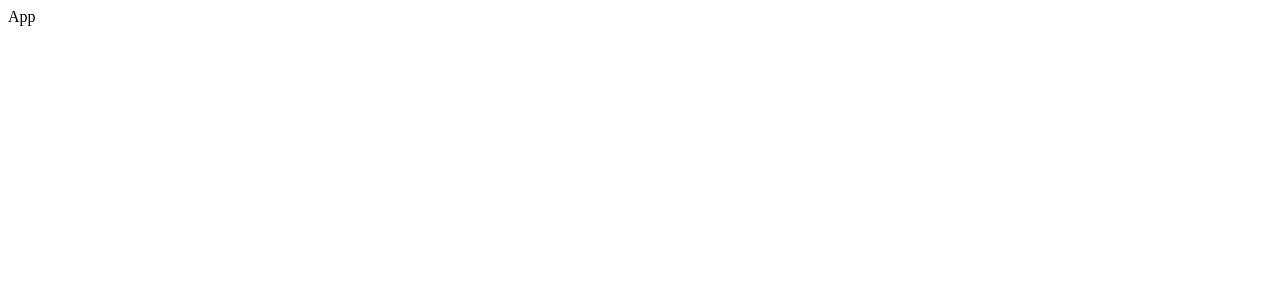
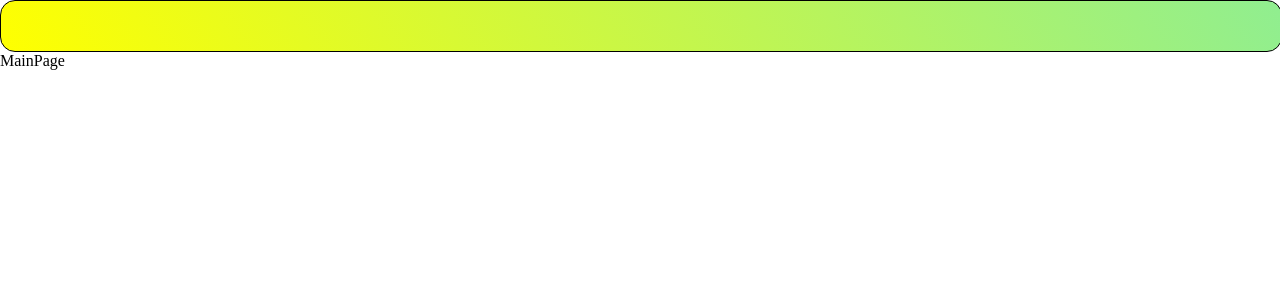
Before and after one commit to Castor1983/react_lessons, a React (Create React App) app: page / in a window 1280 px wide. Shown: the top 300 px of the page. Built offline with nearby package versions, Linux system fonts and the light colour scheme.

Commit message:
first commit

```diff
--- a/package.json
+++ b/package.json
@@ -9,6 +9,8 @@
     "axios": "^1.4.0",
     "react": "^18.2.0",
     "react-dom": "^18.2.0",
+    "react-router": "^6.14.2",
+    "react-router-dom": "^6.14.2",
     "react-scripts": "5.0.1",
     "web-vitals": "^2.1.4"
   },
--- a/src/App.js
+++ b/src/App.js
@@ -1,9 +1,11 @@
+import {MainPage} from "./components/MainPage/MainPage";
+
 const App = () => {
 
     return (
         <>
 
-            App
+            <MainPage/>
         </>
     );
 };
--- /dev/null
+++ b/src/components/AppLayout/AppLayout.js
@@ -0,0 +1,14 @@
+import React from 'react';
+import {Navbar} from "../Navbar/Navbar";
+import {Outlet} from "react-router";
+
+const AppLayout = () => {
+    return (
+        <div>
+            <Navbar/>
+            <Outlet/>
+        </div>
+    );
+};
+
+export {AppLayout};
--- /dev/null
+++ b/src/components/MainPage/MainPage.js
@@ -0,0 +1,11 @@
+import React from 'react';
+
+const MainPage = () => {
+    return (
+        <div>
+            MainPage
+        </div>
+    );
+};
+
+export {MainPage};
--- /dev/null
+++ b/src/components/Navbar/Navbar.js
@@ -0,0 +1,11 @@
+import React from 'react';
+import style from './Navbar.module.css'
+const Navbar = () => {
+    return (
+        <div className={style.navbar}>
+
+        </div>
+    );
+};
+
+export {Navbar};
--- /dev/null
+++ b/src/components/Navbar/Navbar.module.css
@@ -0,0 +1,11 @@
+body {
+    margin: 0;
+}
+.navbar{
+    width: 100%;
+    height: 50px;
+    background: linear-gradient(60deg, yellow, lightgreen);
+    border: 1px solid black;
+    border-radius: 15px;
+    color: blue;
+}
--- /dev/null
+++ b/src/components/Todos/Todo.js
@@ -0,0 +1,16 @@
+import React from 'react';
+import styles from './Todos.module.css'
+const Todo = ({todo}) => {
+    const {userId, id, title, completed} = todo;
+    return (
+        <div className={styles.todo}>
+            <div> userId: {userId}</div>
+            <div> id: {id}</div>
+            <div> title: {title}</div>
+            <div> completed: {completed}</div>
+
+        </div>
+    );
+};
+
+export {Todo};
--- /dev/null
+++ b/src/components/Todos/Todos.js
@@ -0,0 +1,18 @@
+import React, {useEffect, useState} from 'react';
+import {todosService} from "../../services/todosService";
+import {Todo} from "./Todo";
+import styles from './Todos.module.css'
+
+const Todos = () => {
+    const [todos, setTodos] = useState([]);
+    useEffect(()=> {
+todosService.getAll().then(value => value.data).then(value => setTodos(value))
+    }, [])
+    return (
+        <div className={styles.todos}>
+            {todos.map(todo=> <Todo key={todo.id} todo={todo}/>)}
+        </div>
+    );
+};
+
+export {Todos};
--- /dev/null
+++ b/src/components/Todos/Todos.module.css
@@ -0,0 +1,18 @@
+.todo {
+    display: flex;
+    align-items: center;
+    flex-direction: column;
+    width: 60%;
+    background: linear-gradient(60deg, yellow, lightgreen);
+    border: 1px solid black;
+    padding: 30px;
+    border-radius: 15px;
+    color: blue;
+    margin: 10px;
+}
+.todos {
+    width: 100%;
+    display: grid;
+    grid-template-columns: 1fr 1fr 1fr 1fr;
+
+}
--- a/src/index.js
+++ b/src/index.js
@@ -1,10 +1,10 @@
 import React from 'react';
 import ReactDOM from 'react-dom/client';
-
-import {App} from './App';
+import {RouterProvider,} from "react-router-dom";
+import {router} from "./routing/router";
 
 const root = ReactDOM.createRoot(document.getElementById('root'));
 root.render(
+    <RouterProvider router={router} />
 
-    <App />
 );
--- /dev/null
+++ b/src/routing/router.js
@@ -0,0 +1,28 @@
+import {createBrowserRouter} from "react-router-dom";
+import {MainPage} from "../components/MainPage/MainPage";
+import {AppLayout} from "../components/AppLayout/AppLayout";
+import {Todos} from "../components/Todos/Todos";
+
+export const router = createBrowserRouter([
+    {
+        element: <AppLayout/>,
+        errorElement: <h1>Page does not exist</h1>,
+        children: [{
+            path: "/",
+            element: <MainPage/>,
+        },
+            {
+                path: "/todos",
+                element: <Todos/>   ,
+            },
+            {
+                path: "/albums",
+                element: <MainPage/>,
+            },
+            {
+                path: "/comments",
+                element: <MainPage/>,
+            }]
+    },
+
+]);
```
Also changed, not shown: 1 other file (tests, documents, lock files or other folders).
